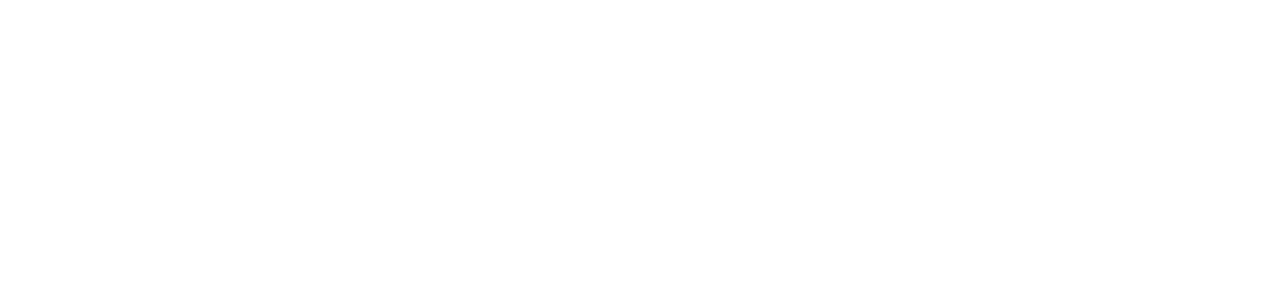
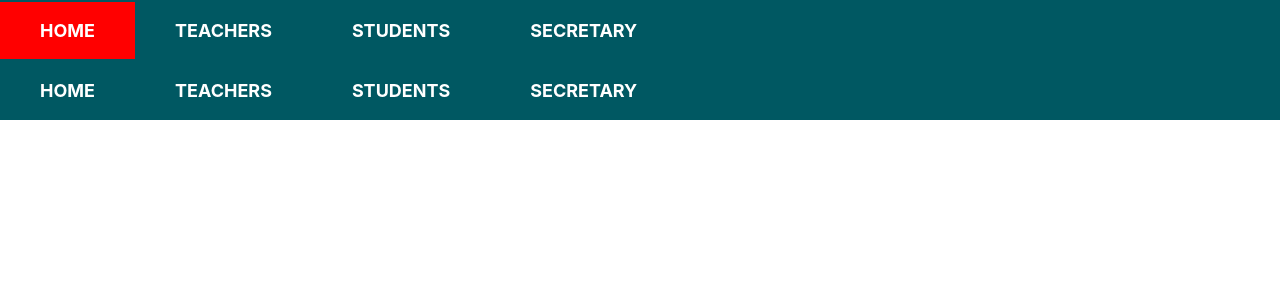
Before and after one commit to laviniamaties/DISI, a React (Create React App) app in the folder client/: page /header in a window 1280 px wide. Shown: the top 300 px of the page. Built offline with nearby package versions, Linux system fonts and the light colour scheme.

Commit message:
add header

```diff
--- a/client/src/App.tsx
+++ b/client/src/App.tsx
@@ -5,17 +5,25 @@
 import TeacherHomePage from './Pages/TeacherHomePage/teacher-home.page';
 import StudentHomePage from './Pages/StudentHomePage/student-home.page';
 import SecretaryHomePage from './Pages/SecretaryHomePage/secretary-home.page';
+import Header from './Components/Header';
+import { Switch } from 'react-router';
 
 class App extends Component {
   public render(): any {
-    return(
+    return (
       <Router>
-        <Route path="/" exact component={LoginPage} />
-        <Route path="/teacher/" component={TeacherHomePage} />
-        <Route path="/student/" component={StudentHomePage} />
-        <Route path="/secretary/" component={SecretaryHomePage} />
+        <div className="app">
+          <Header />
+          <Switch>
+            <Route path="/" exact component={LoginPage} />
+            <Route path="/teachers/" component={TeacherHomePage} />
+            <Route path="/students/" component={StudentHomePage} />
+            <Route path="/secretary/" component={SecretaryHomePage} />
+            <Route path="/header/" component={Header} />
+          </Switch>
+        </div>
       </Router>
-    )
+    );
   }
 }
 
--- /dev/null
+++ b/client/src/Components/Header.css
@@ -0,0 +1,33 @@
+.header {
+    height: 60px;
+    background: #005862;
+    color: white;
+    display: flex;
+    justify-content: space-between;
+    align-items: center;
+}
+
+.header-nodes {
+    display: flex;
+    flex: 0 0 500px;
+    text-transform: uppercase;
+    font-size: large;
+    font-weight: bold;
+    align-content: center;
+    cursor: pointer;
+}
+
+.header-nodes a {
+    color: white;
+    text-decoration: none;
+    padding: 20px 40px;
+}
+
+.header-nodes a:hover {
+    background: red;
+    padding: 18px 40px;
+}
+
+.active{
+    background: red;
+}
--- /dev/null
+++ b/client/src/Components/Header.tsx
@@ -0,0 +1,51 @@
+import React, { Component } from 'react'
+import { Link } from 'react-router-dom';
+
+import './Header.css';
+
+class Header extends Component {
+    constructor(props: any) {
+        super(props);
+    }
+    state = {
+        nodes: [{
+            title: "Home",
+            link: '/'
+        },
+        {
+            title: "Teachers",
+            link: '/teachers'
+        },
+        {
+            title: "Students",
+            link: '/students'
+        },
+        {
+            title: "Secretary",
+            link: '/secretary'
+        }
+        ]
+    };
+
+    renderNode(node: any, index: number): JSX.Element {
+        return (
+            <div key={index}>
+                <Link to={node.link}>
+                    <span>{node.title}</span>
+                </Link>
+            </div>
+        );
+    }
+    // {location.pathname}
+    render() {
+        return (
+            <div className="header">
+                <div className="header-nodes">
+                    {this.state.nodes.map(this.renderNode)}
+                </div>
+            </div>
+        );
+    }
+}
+
+export default Header;
```
